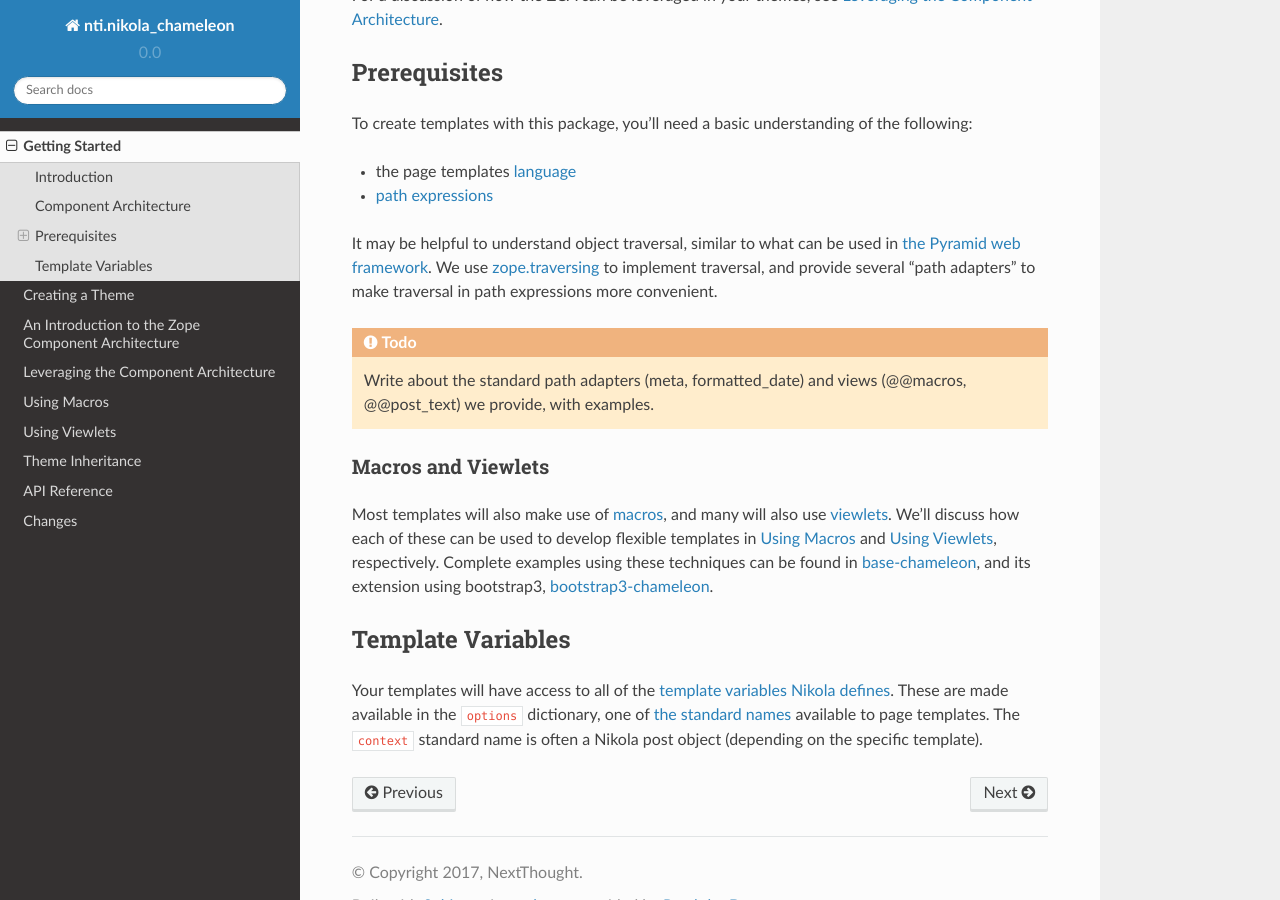
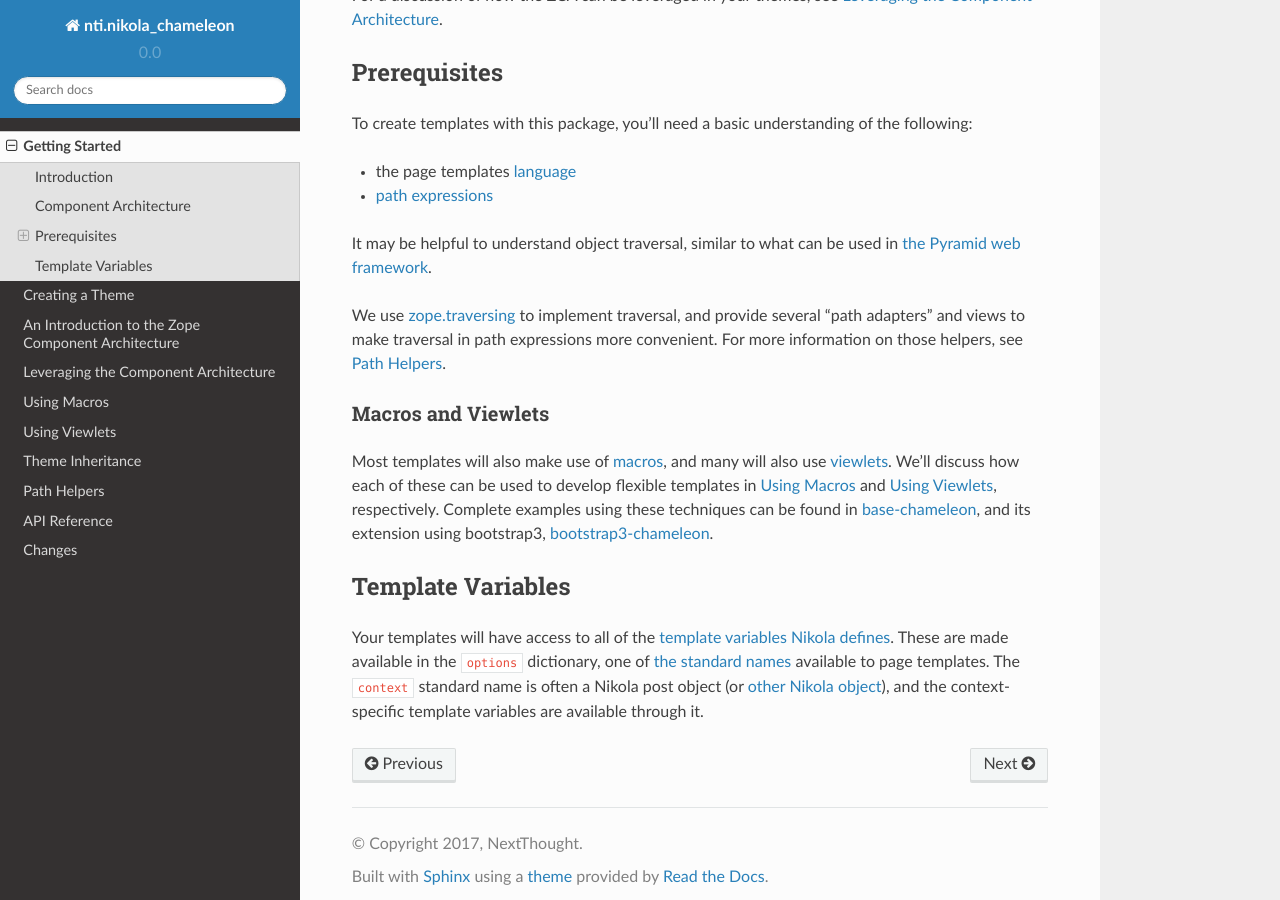
Before and after one commit to OpenNTI/nti.nikola_chameleon, a Sphinx documentation site: the page built from docs/getting_started.rst, in a window 1280 px wide and 900 px high, scrolled down 899 px. Built offline with Sphinx 7.4.7 and the Read the Docs theme 2.0.0, drawn with Linux system fonts in a browser that asks for light colours.

Commit message:
Document path helpers.

```diff
--- a/docs/getting_started.rst
+++ b/docs/getting_started.rst
@@ -59,14 +59,13 @@
 It may be helpful to understand object traversal, similar to what can
 be used in `the Pyramid web framework
 <https://docs.pylonsproject.org/projects/pyramid/en/latest/narr/traversal.html>`_.
+
+
 We use `zope.traversing
 <https://pypi.python.org/pypi/zope.traversing>`_ to implement
-traversal, and provide several "path adapters" to make traversal in
-path expressions more convenient.
-
-.. todo:: Write about the standard path adapters (meta,
-          formatted_date) and views (@@macros, @@post_text) we
-          provide, with examples.
+traversal, and provide several "path adapters" and views to make
+traversal in path expressions more convenient. For more information on
+those helpers, see :doc:`path_helpers`.
 
 Macros and Viewlets
 -------------------
@@ -91,4 +90,5 @@
 standard names
 <https://docs.zope.org/zope2/zope2book/AppendixC.html#built-in-names>`_
 available to page templates. The ``context`` standard name is often a
-Nikola post object (depending on the specific template).
+Nikola post object (or :ref:`other Nikola object <context-object>`),
+and the context-specific template variables are available through it.
--- a/docs/index.rst
+++ b/docs/index.rst
@@ -17,6 +17,7 @@
    macros
    viewlets
    inheritance
+   path_helpers
    api
    changelog
 
--- a/docs/using_zca.rst
+++ b/docs/using_zca.rst
@@ -26,6 +26,8 @@
 relevance here. We'll begin by discussing each of the objects
 individually, and then in :ref:`lookup` we will explore how they come
 together.
+
+.. _context-object:
 
 Context
 -------
```
Also changed, not shown: docs/path_helpers.rst (added, +137 -0 lines), 1 other file.
